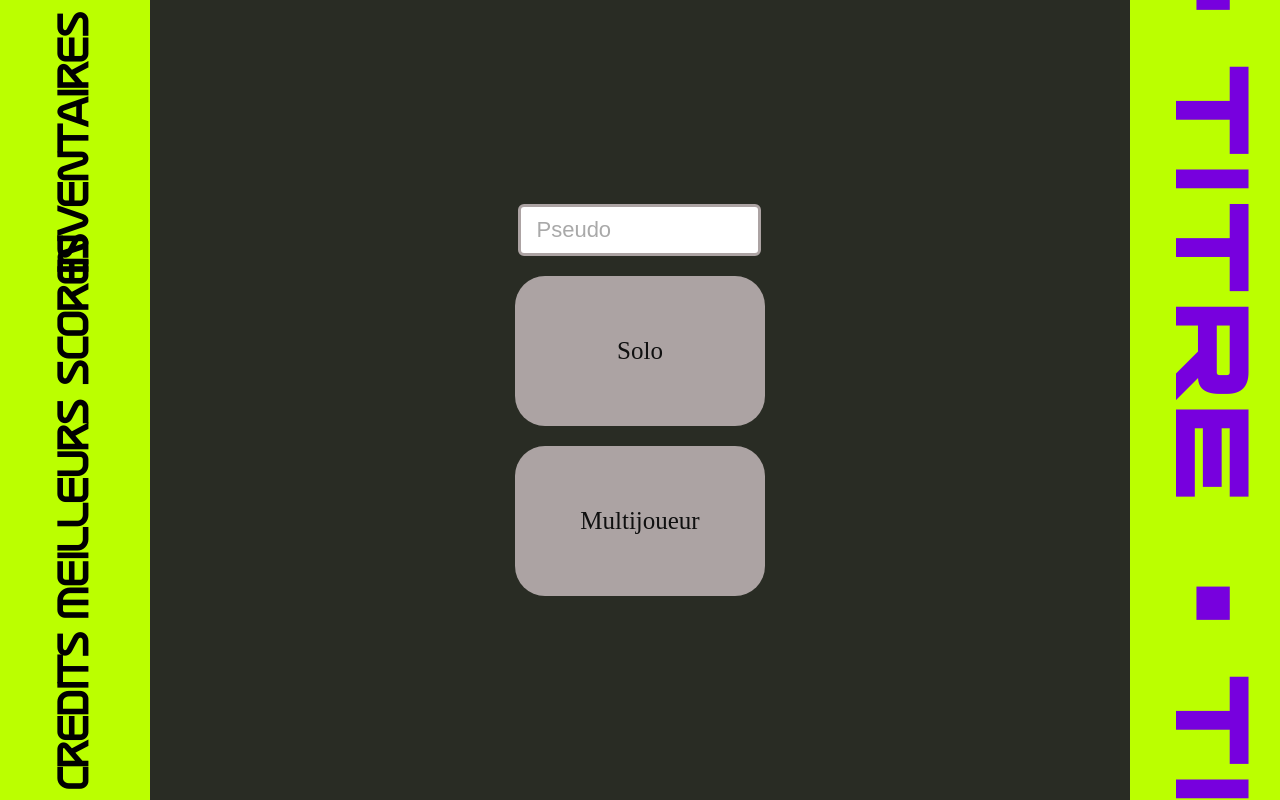
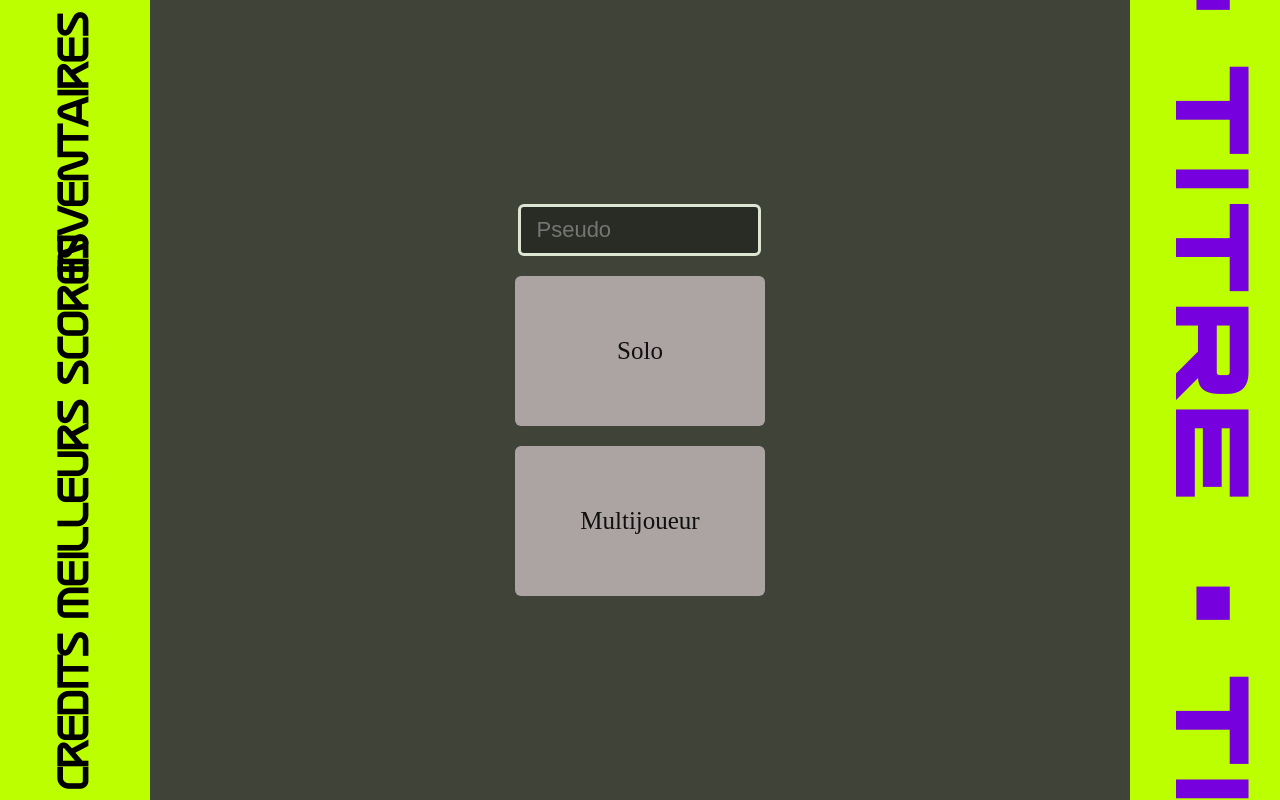
Before and after one commit to Rhapeuh/Crime.io, a website built with Vite: page client/index.html in a window 1280 px wide. Built offline with nearby package versions, Linux system fonts and the light colour scheme; files whose address does not match are found by name.

Commit message:
input joueur

```diff
--- a/client/public/css/accueil.css
+++ b/client/public/css/accueil.css
@@ -30,9 +30,6 @@ a {
 	text-decoration: none;
 }
 
-.menuJeu a{
-	color : var(--black1);
-}
 
 .menuJeu {
 	grid-column: 2;
@@ -49,11 +46,12 @@ a {
 	width: 250px;
 	height: 150px;
 	background-color: #aca3a3;
-	border-radius: 30px;
+	border-radius: 6px;
 	justify-content: center;
 	align-items: center;
 	font-size: 25px;
 	margin: 10px;
+	color : var(--black1);
 }
 
 .titre {
@@ -96,19 +94,34 @@ h1 {
 }
 
 .pseudo-input {
+	outline: none;
     height: 44px;
     width: 220px;
-    background-color: #ffffff;
-    border: 3px solid #aca3a3;
+    background-color: var(--black3);
+	color: var(--white1);
+	border:  3px solid var(--white1);
     border-radius: 6px;
     font-size: 22px;
-    color: #4a4a4a;
 	margin: 10px;
 	padding-left: 15px;
+	transition: border-radius 0.1s ease;
 }
 
-.pseudo-input::placeholder {
-    color: #a9a9a9;
+.pseudo-input:hover{
+	border-radius: 12px;
+
+	transition: border-radius 0.1s ease;
+}
+
+.pseudo-input:focus{
+	color: var(--electric-purple1);
+	border-color: var(--electric-citrus1);
+
+	transition: border-color 0.3s ease, color 0.125s ease;
+}
+
+.pseudo-input:not(focus){
+	transition: border-color 0.3s ease, color 0.125s ease;
 }
 
 .menuGauche {
--- a/client/public/css/palette.css
+++ b/client/public/css/palette.css
@@ -8,5 +8,8 @@
     --electric-purple2 : #7700de;
 
     --black1 : #101010;
-    --black2 : #292c24;
+    --black2 : #404438;
+    --black3 : #292c24;
+
+    --white1 : #dde6d2;
 }
```
